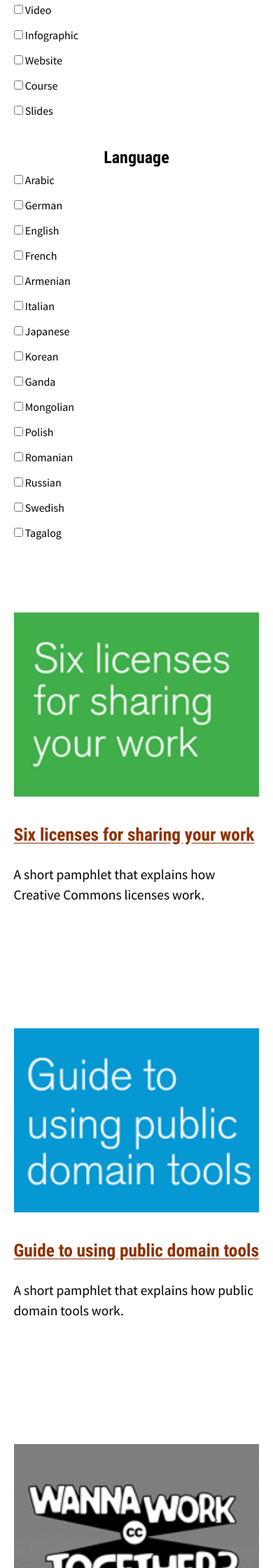
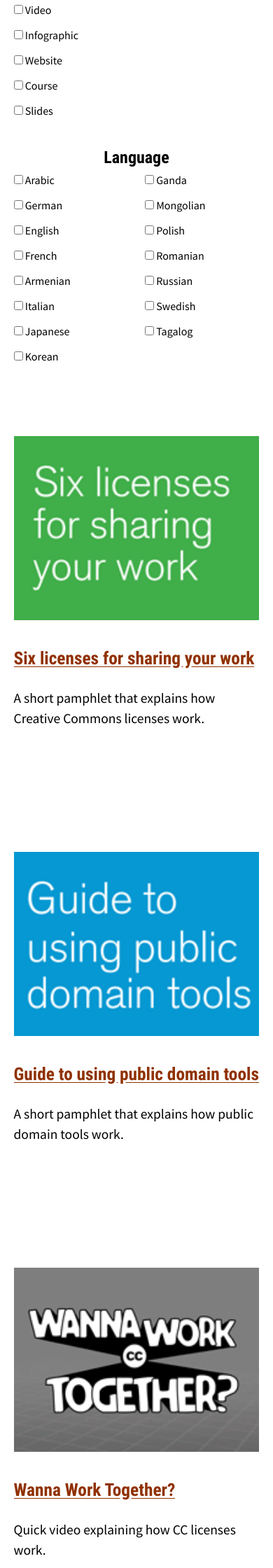
Before and after one commit to creativecommons/cc-resource-archive, a Jekyll site: the page built from docs/index.html, in a window 390 px wide. Shown: the part 987-3227 px from the top of the page at 70% size. Built offline with Jekyll 4.4.1, drawn with Linux system fonts in a browser that asks for light colours; nearby versions of some CDN libraries; some web fonts are replaced; library files that are not in the unit come from our copies.

Commit message:
added responsiveness for language column making 2 cols

```diff
--- a/docs/_assets/css/style.css
+++ b/docs/_assets/css/style.css
@@ -277,6 +277,11 @@
     font-size: 2.5vw;
   }
 
+  /* For index.html and all.html */
+  .language-list ul{
+    columns: 2;
+  }
+
   /* For resource.html */
   .resource-page > main {
     width: 80%;
```
